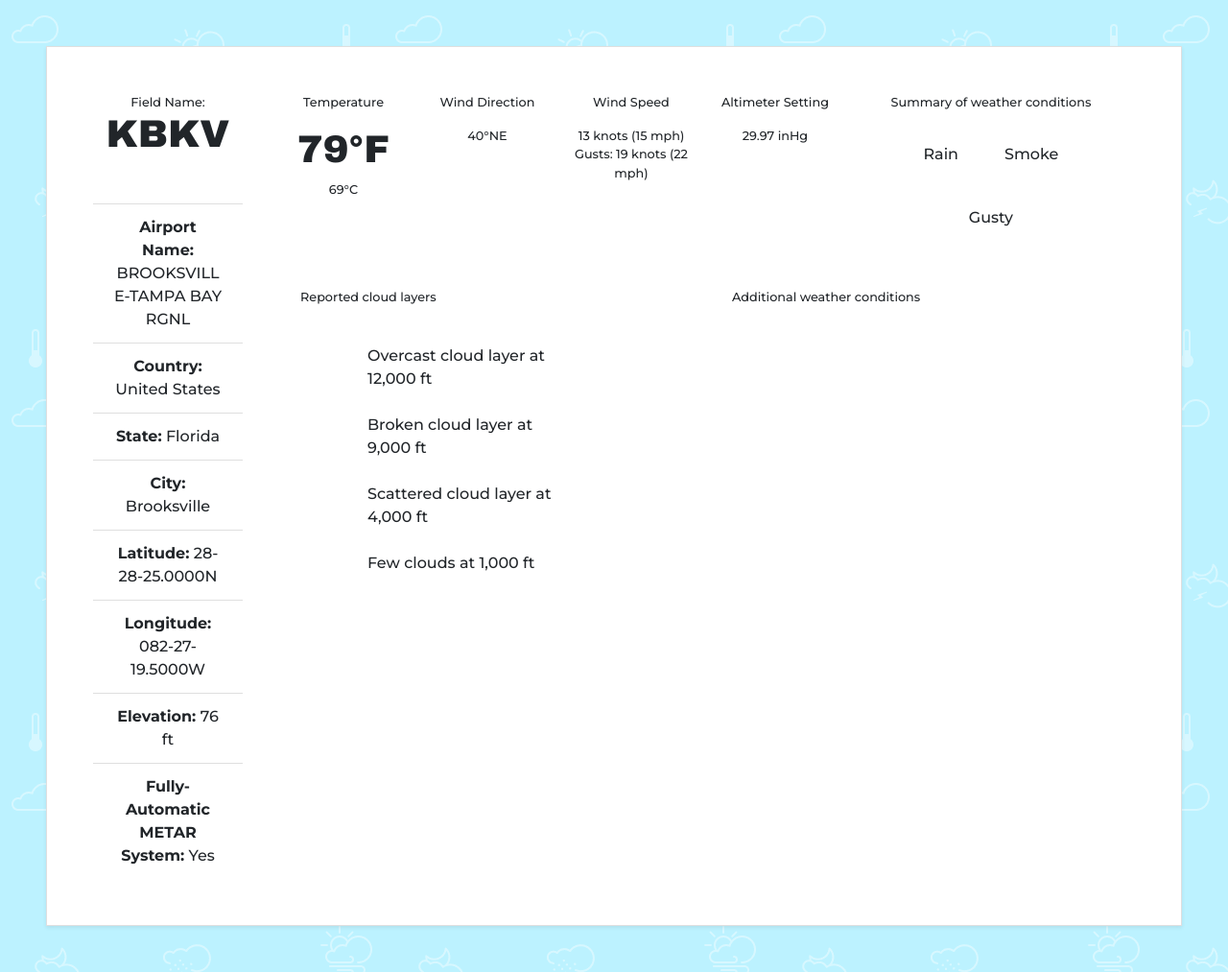
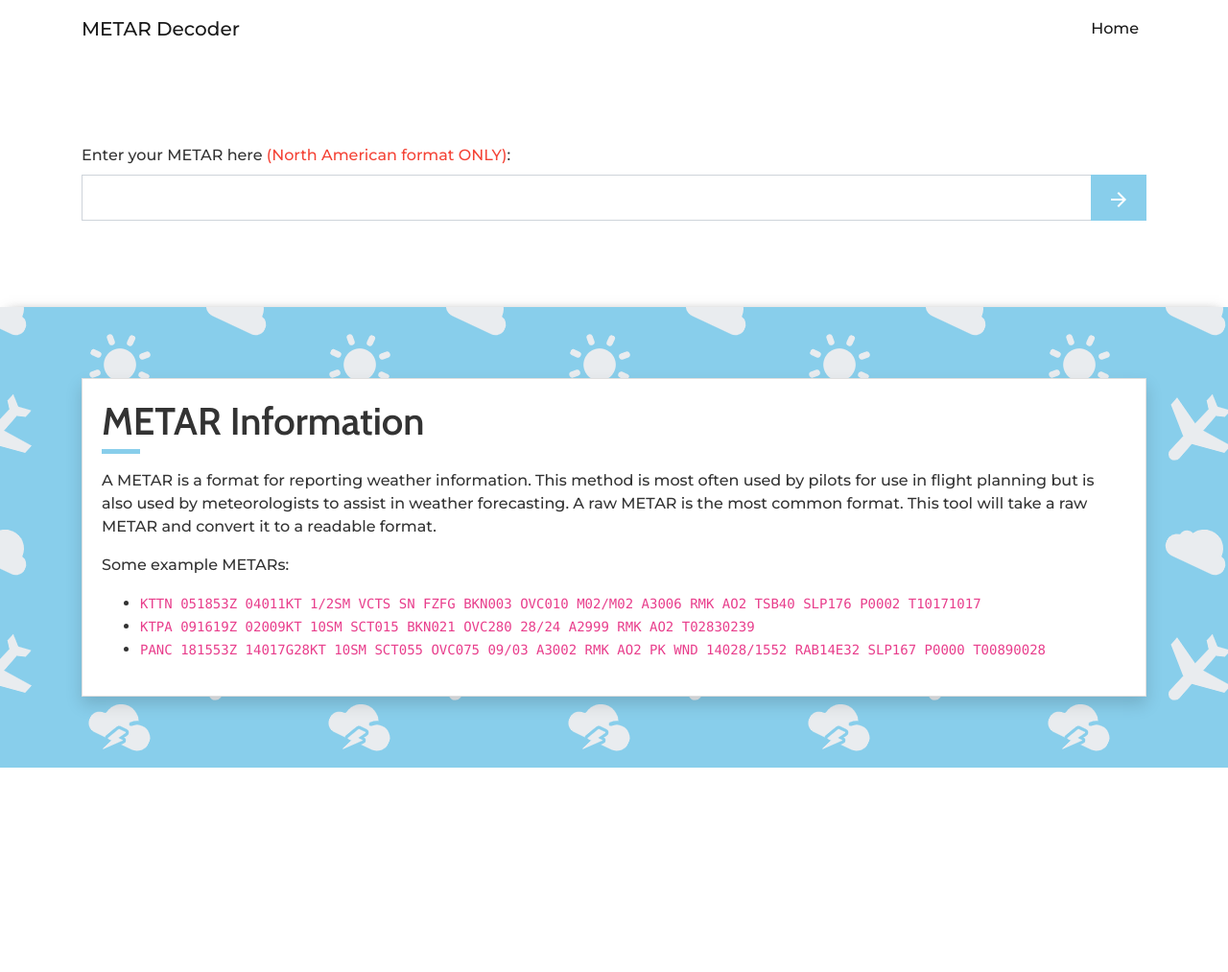
Before and after one commit to CarsonSchulz/metar, a PHP site: page / in a window 1280 px wide. Shown: the whole page at 96% size. After the commit the page ends 800 px from the top, so only its background shows below. Run offline with PHP 8.4, Linux system fonts and the light colour scheme; some libraries are stand-ins or nearby versions.

Commit message:
10/09/19

```diff
--- a/css/style.css
+++ b/css/style.css
@@ -1,3 +1,7 @@
+body, html {
+    height:100%;
+    color: #333;
+}
 body {
     padding: 0;
     margin: 0;
@@ -5,11 +9,52 @@ body {
 p {
     font-size: 16px;
 }
+/* Typography */
+.heading-underline, .heading-underline-inverse {
+    display: block;
+    margin-bottom: 1rem;
+    padding-bottom: .65rem;
+    position: relative;
+}
+.heading-underline-inverse::after, .heading-underline::after {
+    border-bottom: 5px solid;
+    bottom: 0;
+    content: '';
+    display: block;
+    height: 0;
+    min-width: 2rem;
+    position: absolute;
+    width: 1em
+}
+.heading-underline::after {
+    border-bottom-color: #88ceeb
+}
+.heading-underline-inverse::after {
+    border-bottom-color: #fff
+}
+/* Navigation */
+.navbar {
+    height: 60px;
+}
+/* Index Page */
+.form-intro {
+    min-height: calc(40% - 60px);
+}
+.about-intro {
+    min-height: 60%;
+    background-image: url('../images/bg/intropattern.png');
+    -webkit-box-shadow: 0px -1px 14px -9px rgba(0,0,0,0.75);
+    -moz-box-shadow: 0px -1px 14px -9px rgba(0,0,0,0.75);
+    box-shadow: 0px -1px 14px -9px rgba(0,0,0,0.75);
+}
 /* Results Page */
-.results-cont {
-    background-image: url('../images/bg/weather.png');
-    display: flex;
-    flex-wrap: wrap;
-    min-height: 100vh;
-    padding: 3rem;
+.results-header {
+    min-height: calc(20% - 60px);
 }
+.results-info-cont {
+    min-height: 80%;
+    background-image: url('../images/bg/intropattern.png');
+    -webkit-box-shadow: 0px -1px 14px -9px rgba(0,0,0,0.75);
+    -moz-box-shadow: 0px -1px 14px -9px rgba(0,0,0,0.75);
+    box-shadow: 0px -1px 14px -9px rgba(0,0,0,0.75);
+}
--- a/css/theme.scss
+++ b/css/theme.scss
@@ -1,8 +1,32 @@
+// Colors
+$white:    #fff !default;
+$gray-100: #f8f9fa !default;
+$gray-200: #e9ecef !default;
+$gray-300: #dee2e6 !default;
+$gray-400: #ced4da !default;
+$gray-500: #adb5bd !default;
+$gray-600: #6c757d !default;
+$gray-700: #495057 !default;
+$gray-800: #343a40 !default;
+$gray-900: #212529 !default;
+$black:    #000 !default;
+
+$primary:       #88ceeb;
+$secondary:     $gray-600 !default;
+$success:       #5eb97e;
+$info:          #39759c;
+$warning:       #dba946;
+$danger:        #f44336;
+$light:         $gray-100 !default;
+$dark:          $gray-800 !default;
+
+// Utilities
 $border-radius:               0;
 $border-radius-lg:            0;
 $border-radius-sm:            0;
 
+// Fonts
 $font-family-sans-serif:    'Montserrat', sans-serif;
-$headings-font-family:      'Archivo Black', sans-serif;
+$headings-font-family:      'Cabin', sans-serif;
 
 @import "../node_modules/bootstrap/scss/bootstrap";
--- /dev/null
+++ b/includes/head.php
@@ -0,0 +1,12 @@
+<head>
+<meta charset="utf-8">
+<meta http-equiv="X-UA-Compatible" content="IE=edge" />
+<meta name="viewport" content="width=device-width, initial-scale=1, shrink-to-fit=no">
+<meta name="author" content="Carson Schulz">
+
+<link href="https://fonts.googleapis.com/css?family=Cabin:600,700|Montserrat:500,600,700&display=swap" rel="stylesheet">
+<link rel="stylesheet" href="https://cdnjs.cloudflare.com/ajax/libs/weather-icons/2.0.9/css/weather-icons-wind.min.css" integrity="sha256-huyMLXBzKbUp+a2DHlEUmuJSmc2SQZiu/jbpELjYGSE=" crossorigin="anonymous" />
+<link rel="stylesheet" href="https://cdnjs.cloudflare.com/ajax/libs/weather-icons/2.0.9/css/weather-icons.min.css" integrity="sha256-KcCcakqMaamBrTFaxb9tkrP2iq1X8vUnsm86W8pRcgI=" crossorigin="anonymous" />
+<link href="css/theme.css" rel="stylesheet">
+<link href="css/style.css" rel="stylesheet">
+</head>
--- /dev/null
+++ b/includes/nav.php
@@ -0,0 +1,16 @@
+<nav class="navbar navbar-expand-lg navbar-light">
+    <div class="container">
+        <a class="navbar-brand" href="index.php">METAR Decoder</a>
+        <button class="navbar-toggler" type="button" data-toggle="collapse" data-target="#mainSiteNav" aria-controls="mainSiteNav" aria-expanded="false" aria-label="Toggle navigation">
+            <span class="navbar-toggler-icon"></span>
+        </button>
+
+        <div class="collapse navbar-collapse" id="mainSiteNav">
+            <ul class="navbar-nav ml-auto">
+                <li class="nav-item active">
+                    <a class="nav-link" href="index.php">Home</a>
+                </li>
+            </ul>
+        </div>
+    </div>
+</nav>
--- a/index.html
+++ /dev/null
@@ -1,133 +0,0 @@
-<head>
-<meta charset="utf-8">
-<meta http-equiv="X-UA-Compatible" content="IE=edge" />
-<meta name="viewport" content="width=device-width, initial-scale=1, shrink-to-fit=no">
-<meta name="author" content="Carson Schulz">
-
-<link href="https://fonts.googleapis.com/css?family=Archivo+Black|Montserrat:500,600,700&display=swap" rel="stylesheet">
-<link rel="stylesheet" href="https://cdnjs.cloudflare.com/ajax/libs/weather-icons/2.0.9/css/weather-icons-wind.min.css" integrity="sha256-huyMLXBzKbUp+a2DHlEUmuJSmc2SQZiu/jbpELjYGSE=" crossorigin="anonymous" />
-<link rel="stylesheet" href="https://cdnjs.cloudflare.com/ajax/libs/weather-icons/2.0.9/css/weather-icons.min.css" integrity="sha256-KcCcakqMaamBrTFaxb9tkrP2iq1X8vUnsm86W8pRcgI=" crossorigin="anonymous" />
-<link rel="stylesheet" href="css/theme.css">
-<link rel="stylesheet" href="css/style.css">
-
-</head>
-<body>
-<div class="results-cont align-items-center justify-content-center flex-fill">
-    <div class="container-fluid p-5 card shadow-sm">
-        <div class="row">
-            <div class="col-md-2 text-center">
-                <p class="small my-0">Field Name:</p>
-                <h1 class="mb-5">KBKV</h1>
-                <ul class="list-group list-group-flush">
-                    <li class="list-group-item"><b>Airport Name:</b> BROOKSVILLE-TAMPA BAY RGNL</li>
-                    <li class="list-group-item"><b>Country:</b> United States</li>
-                    <li class="list-group-item"><b>State:</b> Florida</li>
-                    <li class="list-group-item"><b>City:</b> Brooksville</li>
-                    <li class="list-group-item"><b>Latitude:</b> 28-28-25.0000N</li>
-                    <li class="list-group-item"><b>Longitude:</b> 082-27-19.5000W</li>
-                    <li class="list-group-item"><b>Elevation:</b> 76 ft</li>
-                    <li class="list-group-item"><b>Fully-Automatic METAR System:</b> Yes</li>
-                </ul>
-            </div>
-            <div class="col-md-10">
-                <div class="container-fluid">
-                    <div class="row text-center">
-                        <div class="col-md-2">
-                            <p class="small my-0 mb-3">Temperature</p>
-                            <h1>79&deg;F</h1>
-                            <p class="small my-0">69&deg;C</p>
-                        </div>
-                        <div class="col-md-2">
-                            <p class="small my-0 mb-3">Wind Direction</p>
-                            <h1><i class="wi wi-wind wi-towards-ne"></i></h1>
-                            <p class="small my-0">40&deg;NE</p>
-                        </div>
-                        <div class="col-md-2">
-                            <p class="small my-0 mb-3">Wind Speed</p>
-                            <h1><i class="wi wi-strong-wind"></i></h1>
-                            <p class="small my-0">13 knots (15 mph)</p>
-                            <p class="small my-0">Gusts: 19 knots (22 mph)</p>
-                        </div>
-                        <div class="col-md-2">
-                            <p class="small my-0 mb-3">Altimeter Setting</p>
-                            <h1><i class="wi wi-barometer"></i></h1>
-                            <p class="small my-0">29.97 inHg</p>
-                        </div>
-                        <div class="col-md-4">
-                            <p class="small my-0 mb-3">Summary of weather conditions</p>
-                            <div class="w-100 h-100 d-flex flex-wrap justify-content-center align-items-center">
-                                <div class="mx-4">
-                                    <h1><i class="wi wi-rain"></i></h1>
-                                    <p>Rain</p>
-                                </div>
-                                <div class="mx-4">
-                                    <h1><i class="wi wi-smoke"></i></h1>
-                                    <p>Smoke</p>
-                                </div>
-                                <div class="mx-4">
-                                    <h1><i class="wi wi-cloudy-gusts"></i></h1>
-                                    <p>Gusty</p>
-                                </div>
-                            </div>
-                        </div>
-                    </div>
-                    <div class="row mt-5">
-                        <div class="col-md-6">
-                            <div class="container-fluid">
-                                <div class="row align-items-center my-4">
-                                    <div class="col-12">
-                                        <p class="small">Reported cloud layers</p>
-                                    </div>
-                                </div>
-                                <div class="row align-items-center my-4">
-                                    <div class="col-2">
-                                        <i class="wi wi-cloudy" style="font-size: 4rem"></i>
-                                    </div>
-                                    <div class="col-7">
-                                        <p class="mb-0">Overcast cloud layer at 12,000 ft</p>
-                                    </div>
-                                </div>
-                                <div class="row align-items-center my-4">
-                                    <div class="col-2">
-                                        <i class="wi wi-cloud" style="font-size: 4rem"></i>
-                                    </div>
-                                    <div class="col-7">
-                                        <p class="mb-0">Broken cloud layer at 9,000 ft</p>
-                                    </div>
-                                </div>
-                                <div class="row align-items-center my-4">
-                                    <div class="col-2">
-                                        <i class="wi wi-day-cloudy" style="font-size: 4rem"></i>
-                                    </div>
-                                    <div class="col-7">
-                                        <p class="mb-0">Scattered cloud layer at 4,000 ft</p>
-                                    </div>
-                                </div>
-                                <div class="row align-items-center my-4">
-                                    <div class="col-2">
-                                        <i class="wi wi-day-sunny-overcast" style="font-size: 4rem"></i>
-                                    </div>
-                                    <div class="col-7">
-                                        <p class="mb-0">Few clouds at 1,000 ft</p>
-                                    </div>
-                                </div>
-                            </div>
-                        </div>
-                        <div class="col-md-6">
-                            <div class="container-fluid">
-                                <div class="row align-items-center my-4">
-                                    <div class="col-12">
-                                        <p class="small">Additional weather conditions</p>
-                                    </div>
-                                </div>
-                            </div>
-                        </div>
-                    </div>
-                </div>
-            </div>
-        </div>
-    </div>
-</div>
-
-</body>
-</html>
--- /dev/null
+++ b/index.php
@@ -0,0 +1,36 @@
+<!DOCTYPE html>
+<html>
+<?php require_once("includes/head.php"); ?>
+<body>
+<?php require_once("includes/nav.php"); ?>
+<div class="w-100 form-intro d-flex flex-wrap align-items-center">
+    <div class="container">
+        <form>
+            <label for="exampleInputEmail1">Enter your METAR here <span class="text-danger">(North American format ONLY)</span>:</label>
+            <div class="input-group input-group-lg">
+                <input type="text" class="form-control" aria-label="Sizing example input" aria-describedby="inputGroup-sizing-lg" id="exampleInputEmail1">
+                <div class="input-group-append">
+                    <button class="btn btn-primary" type="button" id="button-addon2"><svg xmlns="http://www.w3.org/2000/svg" width="24" height="24" viewBox="0 0 24 24"><path d="M0 0h24v24H0z" fill="none"/><path fill="white" d="M12 4l-1.41 1.41L16.17 11H4v2h12.17l-5.58 5.59L12 20l8-8z"/></svg></button>
+                </div>
+            </div>
+        </form>
+    </div>
+</div>
+<div class="w-100 about-intro d-flex flex-wrap align-items-center py-5">
+    <div class="container">
+        <div class="card shadow">
+            <div class="card-body">
+                <h1 class="heading-underline">METAR Information</h1>
+                <p>A METAR is a format for reporting weather information. This method is most often used by pilots for use in flight planning but is also used by meteorologists to assist in weather forecasting. A raw METAR is the most common format. This tool will take a raw METAR and convert it to a readable format.</p>
+                <p>Some example METARs:</p>
+                <ul>
+                    <li><code>KTTN 051853Z 04011KT 1/2SM VCTS SN FZFG BKN003 OVC010 M02/M02 A3006 RMK AO2 TSB40 SLP176 P0002 T10171017</code></li>
+                    <li><code>KTPA 091619Z 02009KT 10SM SCT015 BKN021 OVC280 28/24 A2999 RMK AO2 T02830239</code></li>
+                    <li><code>PANC 181553Z 14017G28KT 10SM SCT055 OVC075 09/03 A3002 RMK AO2 PK WND 14028/1552 RAB14E32 SLP167 P0000 T00890028</code></li>
+                </ul>
+            </div>
+        </div>
+    </div>
+</div>
+</body>
+</html>
--- /dev/null
+++ b/submit.php
@@ -0,0 +1,4 @@
+<?php
+
+
+?>
```
Also changed, not shown: getData.php (+36 -4 lines), results.html (added, +55 -0 lines), css/theme.css, images/arrow_forward-24px.svg (added), images/bg/intropattern.png (added), 1 other file.
